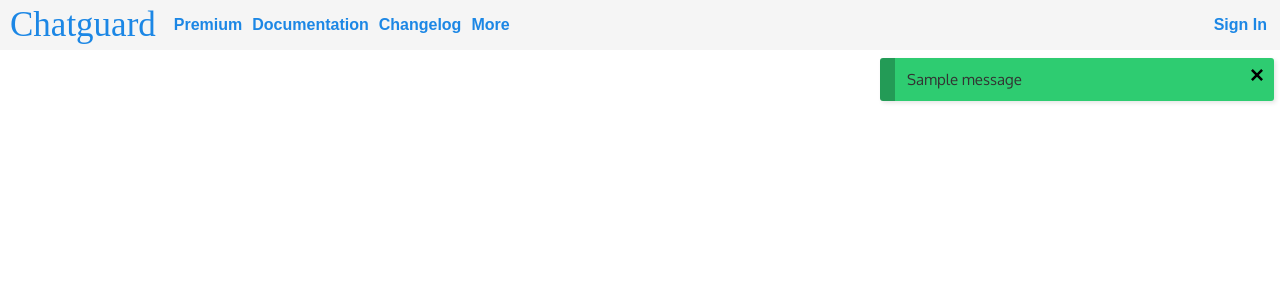
After one commit to LuckehPickle/Comet, a Django app: template messenger/templates/messages/index.html in a window 1280 px wide. The commit adds this page. Shown: the top 300 px of the page. Run offline with Django 3.2, Linux system fonts and the light colour scheme; the template is opened without the code that fills it: most values are stand-ins (such as "Sample title", 1, 10 or a date in 2020); one stand-in notice (Sample message) is shown; some libraries are stand-ins or nearby versions; some web fonts are replaced.

Commit message:
Various Frontend Improvements

```diff
--- /dev/null
+++ b/frontpage/static/shared/css/dropdown.css
@@ -0,0 +1,48 @@
+/*
+ [Shared] DROPDOWN.CSS - Copyright (c) 2016 - Sean Bailey - All Rights Reserved
+ Powered by Django (https://www.djangoproject.com/)
+
+   Licensed under the Apache License, Version 2.0 (the "License");
+   you may not use this file except in compliance with the License.
+   You may obtain a copy of the License at
+
+       http://www.apache.org/licenses/LICENSE-2.0
+
+   Unless required by applicable law or agreed to in writing, software
+   distributed under the License is distributed on an "AS IS" BASIS,
+   WITHOUT WARRANTIES OR CONDITIONS OF ANY KIND, either express or implied.
+   See the License for the specific language governing permissions and
+   limitations under the License.
+
+ Note: Dropdown styles should be handled in the local instance
+ not in this stylesheet.
+*/
+
+/*
+These styles handle what the container looks like
+after the transition has run.
+*/
+.dropdown:hover + .dropdown-container,
+.dropdown-container:hover{
+    opacity: 1;
+    visibility: visible;
+}
+
+.dropdown-container{
+    position: absolute;
+    top: inherit;
+    left: inherit;
+    opacity: 0;
+    visibility: hidden;
+    transition:
+        opacity 0.2s,
+        visibility 0.2s;
+    /*
+    We have to transition visibility here as well for two reasons:
+     1) If we don't include a visibility attribute then you could
+        simply hover over the region where the dropdown is and
+        the dropdown would appear (not good).
+     2) If we don't transition the visibility then the dropdown will
+        dissapear before the opacity transition is even played.
+    */
+}
--- a/frontpage/static/shared/css/nav.css
+++ b/frontpage/static/shared/css/nav.css
@@ -1,19 +1,21 @@
 /*
-# [Shared] NAV.CSS - Copyright (c) 2016 - Sean Bailey - All Rights Reserved
-# Powered by Django (https://www.djangoproject.com/)
-#
-#   Licensed under the Apache License, Version 2.0 (the "License");
-#   you may not use this file except in compliance with the License.
-#   You may obtain a copy of the License at
-#
-#       http://www.apache.org/licenses/LICENSE-2.0
-#
-#   Unless required by applicable law or agreed to in writing, software
-#   distributed under the License is distributed on an "AS IS" BASIS,
-#   WITHOUT WARRANTIES OR CONDITIONS OF ANY KIND, either express or implied.
-#   See the License for the specific language governing permissions and
-#   limitations under the License.
+ [Shared] NAV.CSS - Copyright (c) 2016 - Sean Bailey - All Rights Reserved
+ Powered by Django (https://www.djangoproject.com/)
+
+   Licensed under the Apache License, Version 2.0 (the "License");
+   you may not use this file except in compliance with the License.
+   You may obtain a copy of the License at
+
+       http://www.apache.org/licenses/LICENSE-2.0
+
+   Unless required by applicable law or agreed to in writing, software
+   distributed under the License is distributed on an "AS IS" BASIS,
+   WITHOUT WARRANTIES OR CONDITIONS OF ANY KIND, either express or implied.
+   See the License for the specific language governing permissions and
+   limitations under the License.
 */
+
+@import url(/static/shared/css/dropdown.css);
 
 /*
 This essential does nothing on small screens, apart
@@ -39,44 +41,70 @@
 }
 
 /* Nav elements */
-.menu ul{
+#nav-ul{
     margin: 0;
     margin-left: 10px; /* Seperate nav elements from the logo */
     padding: 0;
 }
 
-.menu-item{
+.menu-item,
+.sign-in,
+.username{
     padding: 3px;
     font-family: 'Source Sans Pro', sans-serif;
     font-weight: bold;
     font-size: 14px;
     list-style: none;
     color: #1C87E5;
+    transition: color 0.3s;
     cursor: pointer; /* This is needed for the More nav link */
     display: inline-block;
     vertical-align: middle;
 }
 
-.menu-item a{
+.menu-item a,
+.sign-in,
+.username{
     text-decoration: none;
     color: #1C87E5;
+    transition: color 0.3s;
+}
+
+.sign-in, .username{
+    margin-left: auto; /* Essentially float:right; for flexboxes */
 }
 
 .menu-item p{
     margin: 0;
-    vertical-align: middle; /* Aligns the icon with the font */
     display: inline-block;
-}
-
-.menu .material-icons{
-    margin-left: -3px; /* Nudges the icon slightly closer to the text */
-    vertical-align: middle; /* Aligns the icon with the font */
 }
 
 .logo{
     font-family: 'BebasKai-Regular';
     font-size: 30px;
     padding-right: 5px;
+}
+
+/* Acts as a wrapper for the dropdown */
+.dropdown-container{
+    padding: 0;
+    padding-top: 15px;
+}
+
+/* Dropdown itself */
+.dropdown-container ul{
+    background-color: #F5F5F5;
+    list-style: none;
+    padding: 0;
+    min-width: 210px;
+}
+
+.dropdown-content{
+    padding: 8px;
+}
+
+.dropdown-content:hover{
+    background-color: #EDE8E8;
 }
 
 /* For landscape mobile phones and up */
@@ -89,14 +117,14 @@
 /* For Desktops and some tablets only */
 @media screen and (min-width: 40.5em){
     .wrapper{
-        max-width: 1300px;
+        max-width: 1500px;
     }
 
     .menu{
         height: 50px;
     }
 
-    .menu-item{
+    .menu-item, .sign-in, .username{
         font-size: 16px;
     }
 
--- a/frontpage/templates/shared/nav.html
+++ b/frontpage/templates/shared/nav.html
@@ -14,22 +14,42 @@
    See the License for the specific language governing permissions and
    limitations under the License.
 
- TODO Use url names and the URL tag
  TODO Add dropdown list on 'More'
+ TODO Work on User section
  Warning: Make sure to import the appropriate styles:
  @import url(/static/shared/css/nav.css);
 -->
 
+{% load staticfiles %}
 <div class="menu">
     <div class="wrapper">
         <div class="logo">Chatguard</div>
         <nav role="navigation">
-            <ul>
+            <ul id="nav-ul">
                 <li class="menu-item"><a href="/premium">Premium</a></li>
                 <li class="menu-item"><a href="/docs">Documentation</a></li>
                 <li class="menu-item"><a href="/about/changelog">Changelog</a></li>
-                <li class="menu-item"><p>More</p><i class="material-icons">expand_more</i></li>
+
+                <!-- More -->
+                <li class="menu-item">
+                    <p class="dropdown">More</p>
+                    <div class="dropdown-container">
+                        <ul>
+                            <li class="dropdown-content">Test</li>
+                            <li class="dropdown-content">Test</li>
+                        </ul>
+                    </div>
+                    {% comment 'Might not be necessary' %}
+                    <script src="{% static 'shared/js/dropdown.js' %}"></script>
+                    {% endcomment %}
+                </li>
             </ul>
         </nav>
+
+        {% if request.user.is_authenticated %}
+            <p class="username">{{ user.username }}</p>
+        {% else %}
+            <a class="sign-in" href="{% url 'login' %}">Sign In</a>
+        {% endif %}
     </div>
 </div>
--- /dev/null
+++ b/frontpage/templates/shared/push-messages.min.html
@@ -0,0 +1 @@
+{% load staticfiles %}{% if messages %}<div class=pmessages>{% for message in messages %}<div class="pmessage-container pmessage-container-{{ message.tags }}"><svg class="pmessage-close pmessage-close-{{ pmessage.tags }}"viewBox="0 0 20 20"><path d="M0 3 L3 0 L10 7 L17 0 L20 3 L13 10 L20 17 L17 20 L10 13 L3 20 L0 17 L7 10 z"></path></svg><p class="pmessage pmessage-{{ message.tags }}">{{ message|safe }}</p></div>{% endfor %}<script src="{% static 'shared/js/push-message.js' %}"></script></div>{% endif %}
--- a/messenger/templates/messages/index.html
+++ b/messenger/templates/messages/index.html
@@ -13,7 +13,8 @@
    WITHOUT WARRANTIES OR CONDITIONS OF ANY KIND, either express or implied.
    See the License for the specific language governing permissions and
    limitations under the License.
-   TODO Insert a link to the GitHub source code on minified version
+
+ Looking for source code? Check it out here: https://github.com/LuckehPickle/chat
 -->
 <!DOCTYPE html>
 <html>
@@ -28,22 +29,7 @@
     </head>
     <body>
         <script src="{% static 'shared/js/mo.min.js' %}"></script>
-        {% if messages %}
-        <!-- Messages -->
-        <div class="pmessages">
-            {% for message in messages %}
-            <div class="pmessage-container pmessage-container-{{ message.tags }}">
-                <svg class="pmessage-close pmessage-close-{{ pmessage.tags }}" viewBox="0 0 20 20">
-                    <path d="M0 3 L3 0 L10 7 L17 0 L20 3 L13 10 L20 17 L17 20 L10 13 L3 20 L0 17 L7 10 z">
-                </svg>
-                <p class="pmessage pmessage-{{ message.tags }}">{{ message|safe }}</p>
-            </div>
-            {% endfor %}
-            <script src="{% static 'shared/js/push-message.js' %}"></script>
-        </div>
-        {% endif %}
-
-        <!-- Menu -->
-        {% include "shared/nav.min.html" %}
+        {% include 'shared/push-messages.min.html' %}
+        {% include 'shared/nav.html' %}
     </body>
 </html>
```
Also changed, not shown: frontpage/templates/frontpage/index.html (+4 -15 lines), frontpage/templates/shared/push-messages.html (added, +35 -0 lines).
